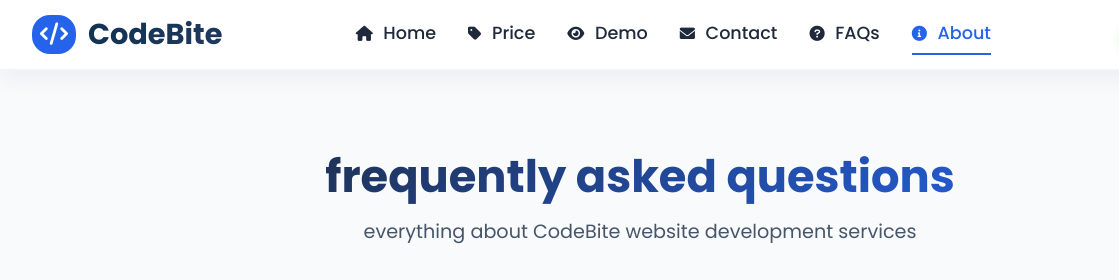
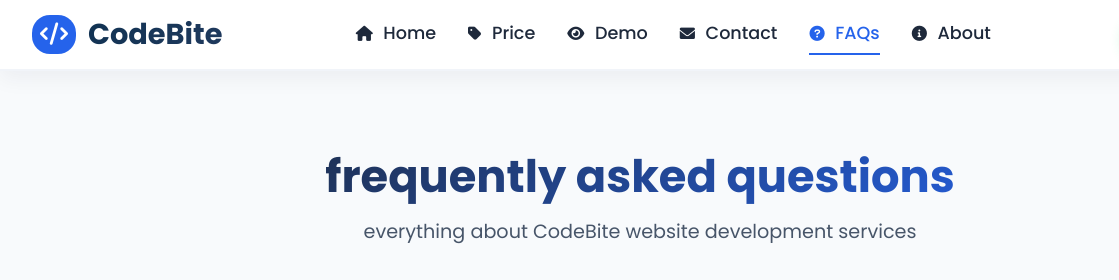
Before and after one commit to sauravsharma-glitch/CODEBITE_WEBSITE, a website: page FAQs.html in a window 1280 px wide. Shown: the top 280 px of the page, 0-1119 px from the left. Drawn offline with Linux system fonts and the light colour scheme.

Commit message:
Update FAQs.html

```diff
--- a/FAQs.html
+++ b/FAQs.html
@@ -1210,6 +1210,29 @@ function getBotResponse(userInput) {
 }
 
 console.log('✅ Chatbot script loaded successfully');
+
+const links = document.querySelectorAll(".nav-links a");
+
+// current page (ignore case + path)
+let currentPage = window.location.pathname.split("/").pop().toLowerCase();
+
+// fix homepage
+if (currentPage === "") {
+    currentPage = "index.html";
+}
+
+links.forEach(link => {
+    let linkPage = link.getAttribute("href").toLowerCase();
+
+    // remove old active
+    link.classList.remove("active");
+
+    // match correctly
+    if (currentPage === linkPage) {
+        link.classList.add("active");
+    }
+});
+
 </script>
 
 </body>
```
